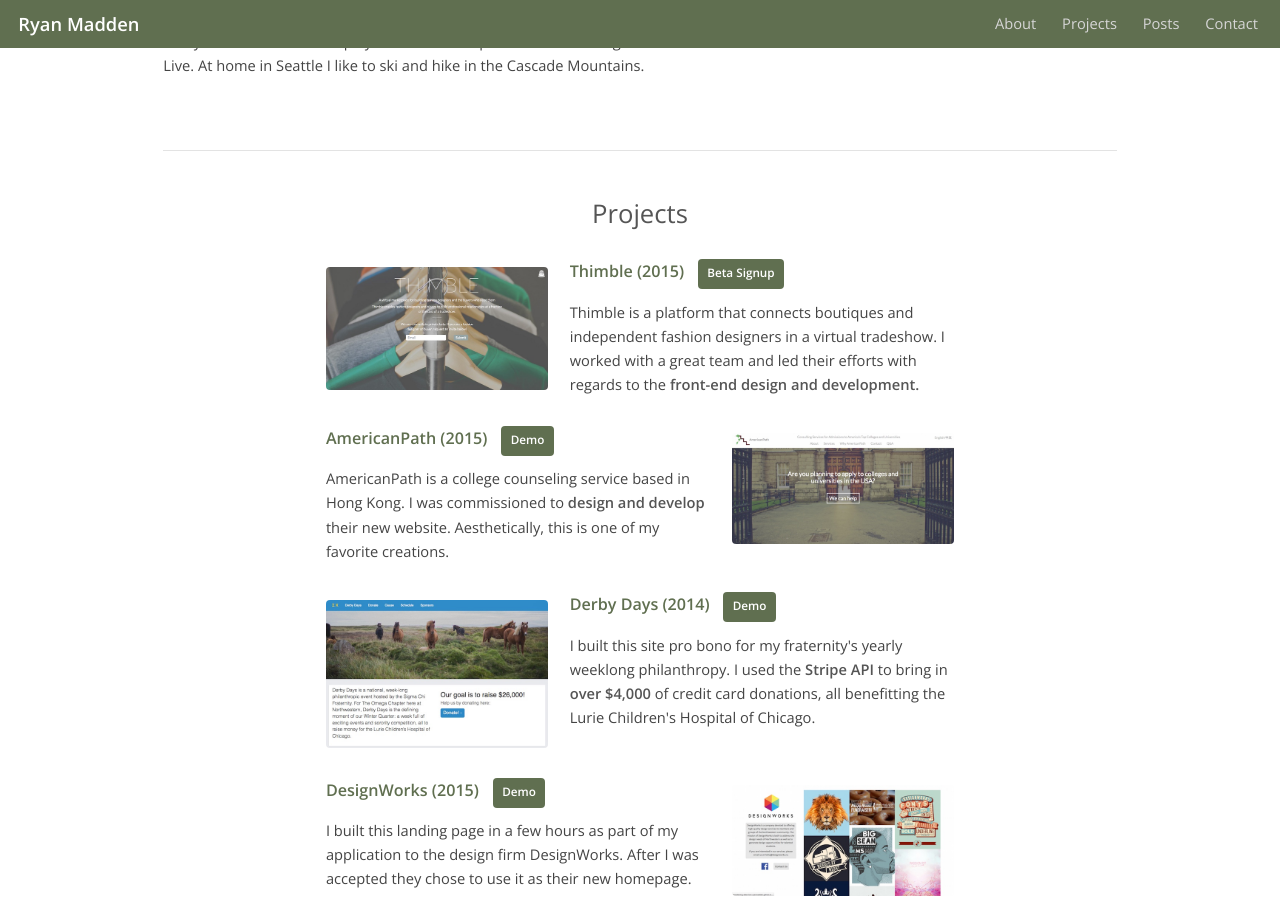
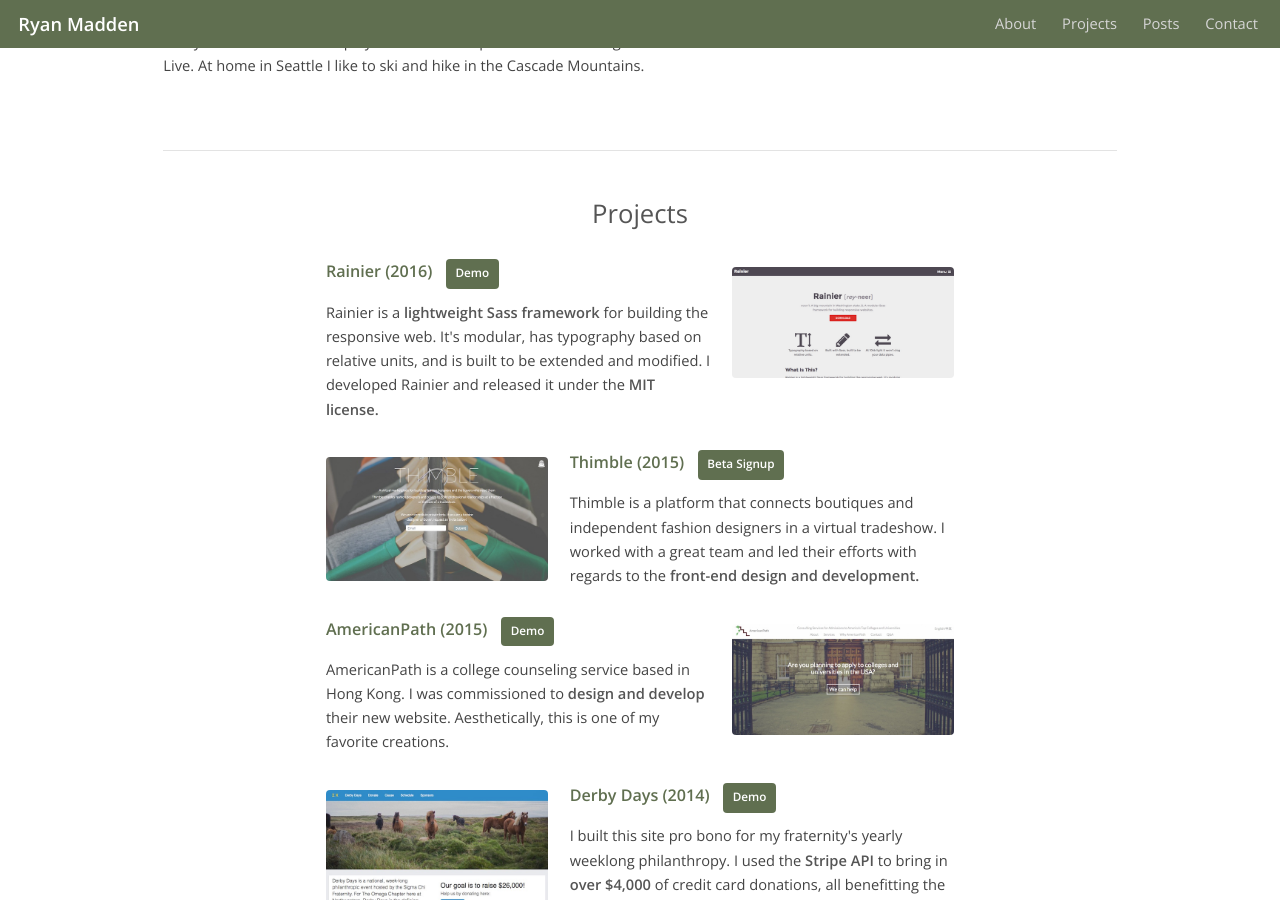
Before and after one commit to ryanmadden/ryanmadden.github.io, a Jekyll site: the page built from index.html, in a window 1280 px wide and 900 px high, scrolled down 529 px. Built offline with Jekyll 4.4.1, drawn with Linux system fonts in a browser that asks for light colours.

Commit message:
Add Rainier to project list

```diff
--- a/index.html
+++ b/index.html
@@ -21,6 +21,16 @@
 <header>
     <h2 class="align-center">Projects</h2>
 </header>
+<div class="row">
+    <div class="-2u 5u -1u(medium) 6u(medium) 12u$(small) 12u$(xsmall)">
+        <h4 class="ib">Rainier (2016)</h4>
+        <a class="button special small" href="http://ryanmadden.net/rainier/">Demo</a>
+        <p>Rainier is a <strong>lightweight Sass framework</strong> for building the responsive web. It's modular, has typography based on relative units, and is built to be extended and modified. I developed Rainier and released it under the <strong>MIT license.</strong></p>
+    </div>
+    <div class="3u$ 4u$(medium)  -1u(small) 10u$(small) 12u$(xsmall)">
+        <span class="image fit img-project"><img src="img/rainier.png" alt=""></span>
+    </div>
+</div>
 <div class="row">
     <div class="-2u 3u -1u(medium) 4u(medium) not-xsmall not-small">
         <span class="image fit img-project"><img src="img/thimble.jpg" alt=""></span>
```
Also changed, not shown: Gemfile.lock, img/rainier.png (added).
